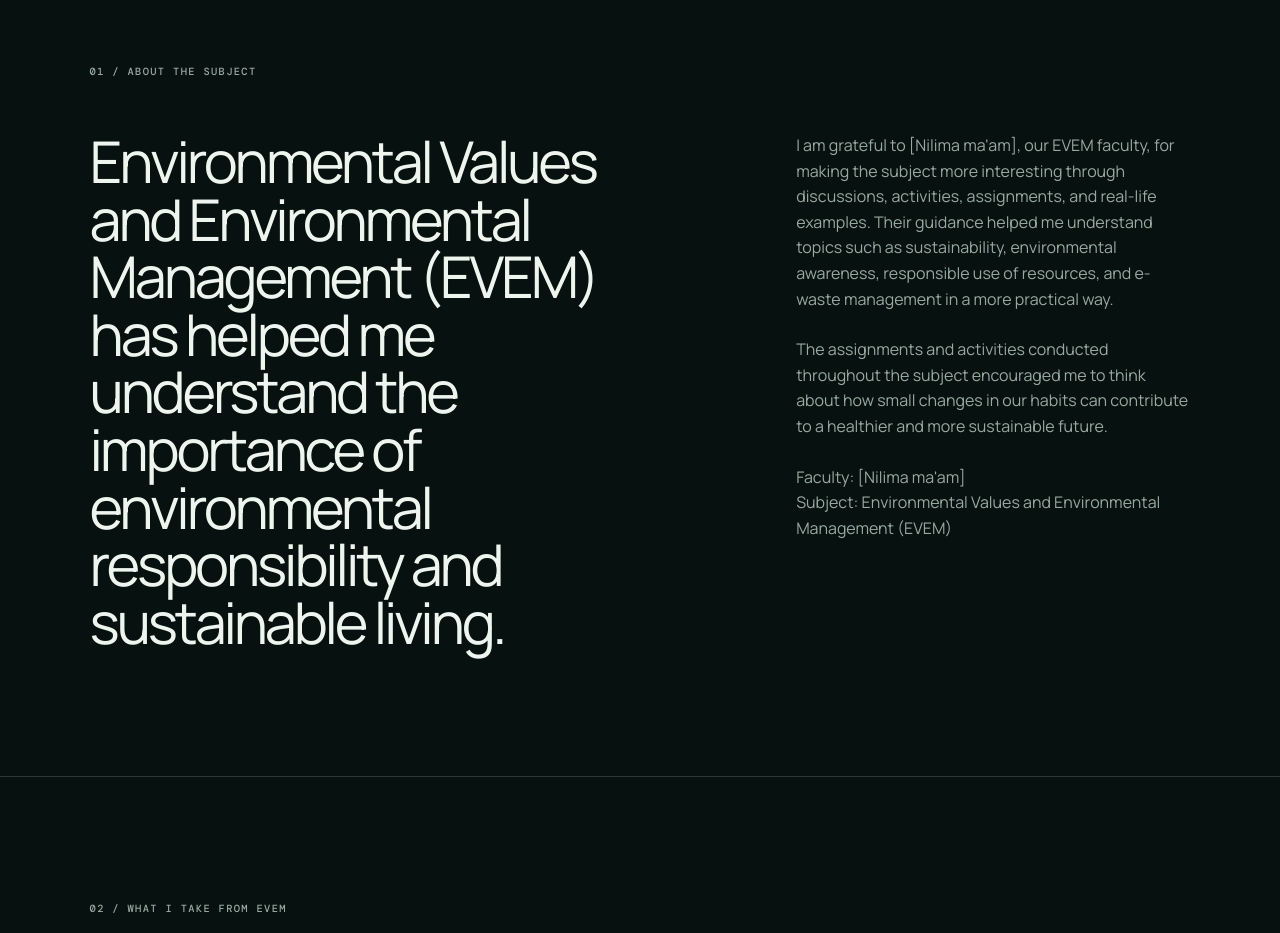
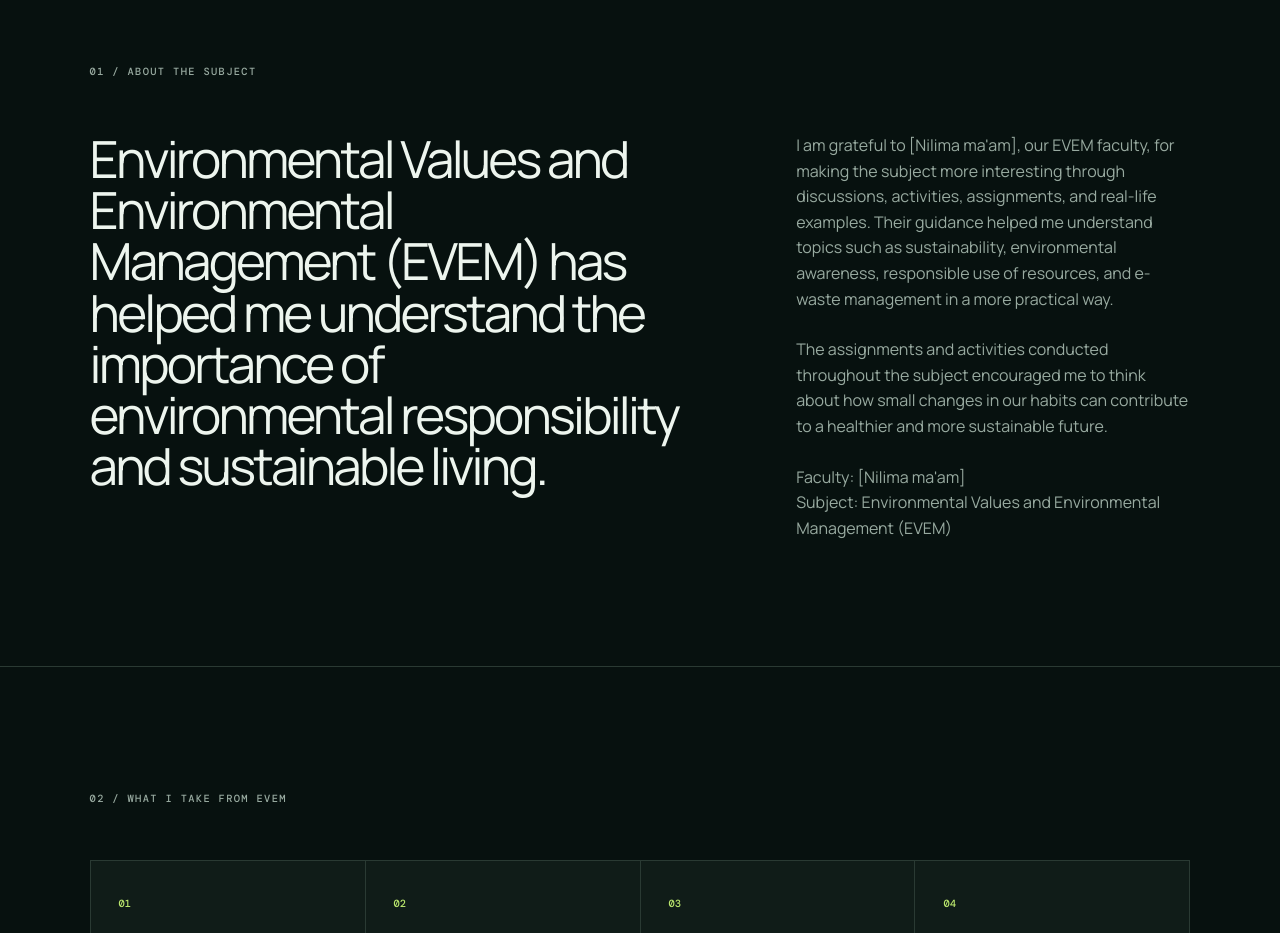
Before and after one commit to farhankhan-0/EVEM-portfolio, a plain HTML site: page index.html in a window 1280 px wide. Shown: the part 860-1793 px from the top of the page. Drawn offline with nearby package versions, Linux system fonts and the light colour scheme.

Commit message:
Update style.css

```diff
--- a/style.css
+++ b/style.css
@@ -1,4 +1,4 @@
-*{box-sizing:border-box;margin:0;padding:0}
+    *{box-sizing:border-box;margin:0;padding:0}
 :root{--bg:#07110f;--surface:#101c18;--surface2:#172821;--text:#edf5ee;--muted:#98aaa0;--line:#2a3a33;--accent:#bce86e;--accent2:#6bc6a5}
 body{font-family:Manrope,Arial,sans-serif;background:var(--bg);color:var(--text);line-height:1.6}
 body.light{--bg:#f2f7f1;--surface:#fff;--surface2:#e7f0e8;--text:#122019;--muted:#62736a;--line:#d0ddd4;--accent:#6b9c35}
@@ -15,7 +15,7 @@ a{text-decoration:none;color:inherit}
 .orb{z-index:2;font-size:8rem;color:var(--accent);filter:drop-shadow(0 0 35px rgba(188,232,110,.2))}
 .ring{position:absolute;border:1px solid rgba(188,232,110,.25);border-radius:50%;aspect-ratio:1}.r1{width:60%}.r2{width:92%}
 .word{position:absolute;font:500 .56rem "DM Mono",monospace;color:var(--muted);letter-spacing:.16em}.w1{top:12%;left:10%}.w2{bottom:14%;right:8%}.w3{top:50%;right:4%;transform:rotate(90deg)}
-.section{padding:125px 7vw;border-bottom:1px solid var(--line)}.two-col{display:grid;grid-template-columns:1.2fr .8fr;gap:9vw;margin-top:55px}.big{font-size:clamp(2.2rem,4.5vw,5rem);line-height:1;letter-spacing:-.055em}.big span{color:var(--muted)}.copy{color:var(--muted)}.copy p+p{margin-top:25px}
+.section{padding:125px 7vw;border-bottom:1px solid var(--line)}.two-col{display:grid;grid-template-columns:1.2fr .8fr;gap:9vw;margin-top:55px}.big{font-size:clamp(2rem,4vw,5rem);line-height:1;letter-spacing:-.055em}.big span{color:var(--muted)}.copy{color:var(--muted)}.copy p+p{margin-top:25px}
 .value-grid{display:grid;grid-template-columns:repeat(4,1fr);gap:1px;background:var(--line);margin-top:55px;border:1px solid var(--line)}.value-grid article{background:var(--surface);padding:28px;min-height:260px}.value-grid span{font:500 .65rem "DM Mono",monospace;color:var(--accent)}.value-grid h3{margin-top:95px;font-size:1.25rem}.value-grid p{margin-top:8px;color:var(--muted);font-size:.78rem}
 .work-head{display:flex;align-items:end;justify-content:space-between;margin:55px 0 45px}.work-head h2{font-size:clamp(3.5rem,7vw,7rem);line-height:.86;letter-spacing:-.07em}.work-head p{max-width:360px;color:var(--muted)}
 .assignment-grid{display:grid;grid-template-columns:repeat(2,1fr);gap:16px}.assignment{min-height:450px;padding:30px;background:var(--surface);border:1px solid var(--line);display:flex;flex-direction:column;cursor:pointer;transition:.25s}.assignment:hover{transform:translateY(-7px);border-color:var(--accent2)}.top{display:flex;justify-content:space-between;align-items:center}.top strong{font:500 2.2rem "DM Mono",monospace;color:var(--accent)}.top span{font:500 .6rem "DM Mono",monospace;color:var(--muted)}.mini-icon{font-size:4rem;margin-top:auto}.assignment h3{font-size:clamp(2rem,3.7vw,3.8rem);line-height:.94;letter-spacing:-.06em;margin:8px 0 14px}.assignment p{color:var(--muted);font-size:.84rem}.assignment button{margin-top:25px;padding-top:15px;border:0;border-top:1px solid var(--line);background:none;color:var(--accent);text-align:left;font:500 .62rem "DM Mono",monospace;cursor:pointer}
```
